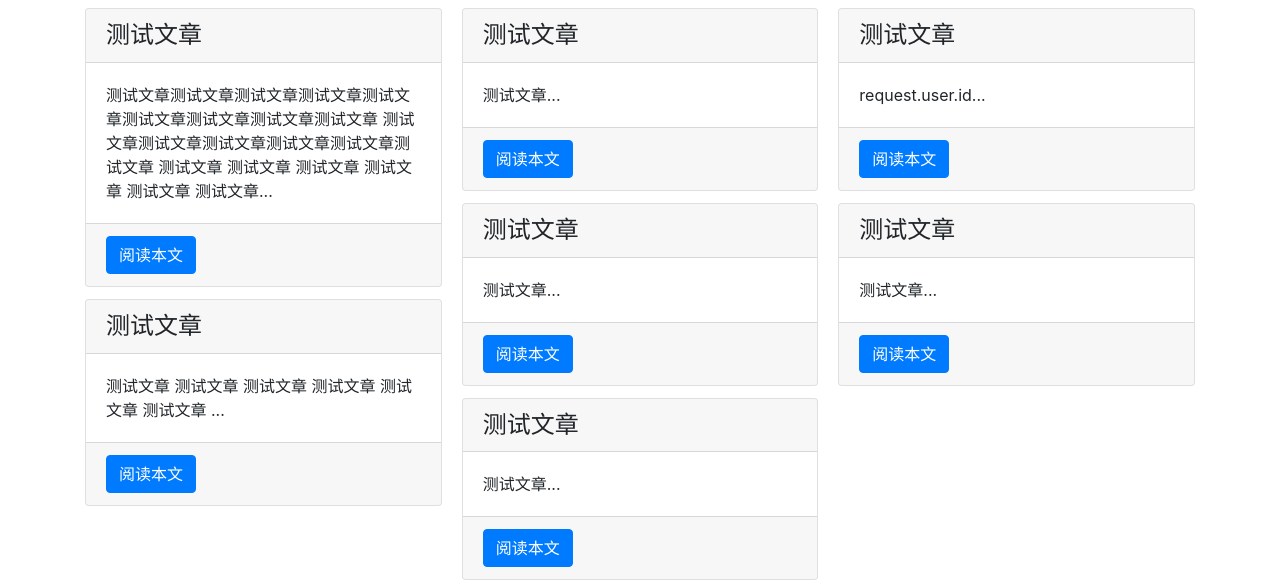
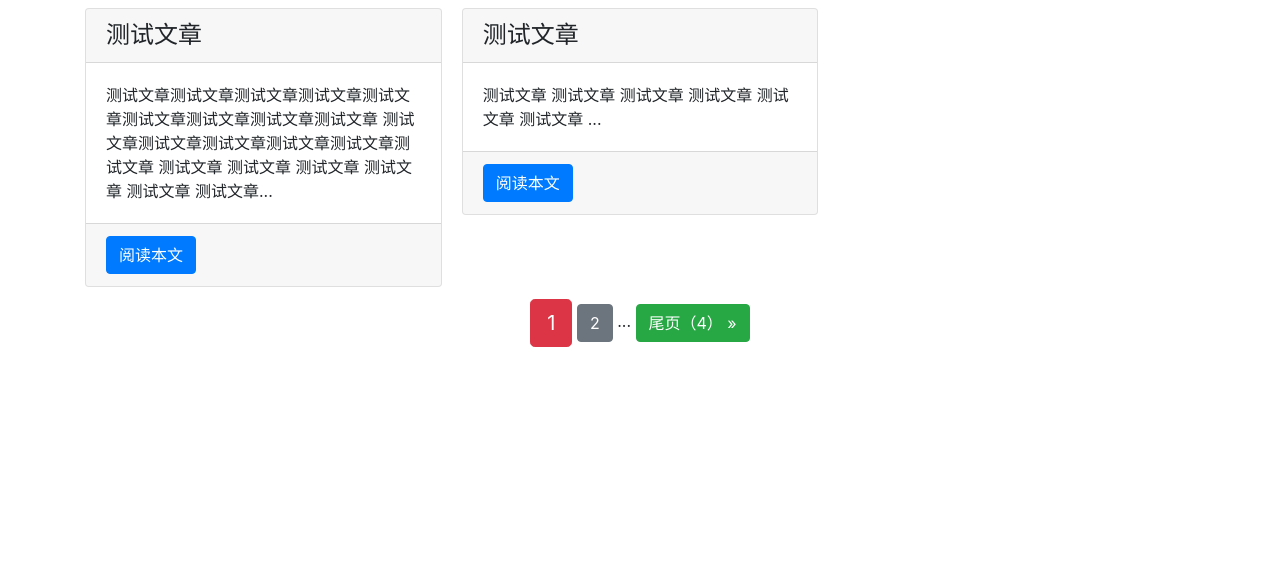
Before and after one commit to demo112/Bloging_new, a Django app: page /article/ in a window 1280 px wide. Shown: the part 56-643 px from the top of the page. Run offline with Django 3.2, Linux system fonts and the light colour scheme; data comes from the database, SQL or seed files in the repository; some libraries are stand-ins or nearby versions.

Commit message:
分页功能 基本功能完成，上传服务器，准备丰富后台功能

```diff
--- a/article/views.py
+++ b/article/views.py
@@ -10,13 +10,21 @@ from django.http import HttpResponse
 from .forms import ArticlePostForm
 # 引入User模型
 from django.contrib.auth.models import User
+from django.core.paginator import Paginator
 
 
 # Create your views here.
 def article_list(request):
     # 取出所有博客文章
-    articles = ArticlePost.objects.all()
-    # 需要传递给模板（templates）的对象
+    article_list = ArticlePost.objects.all()
+    # 每页显示 1 篇文章
+    paginator = Paginator(article_list, 2)
+    # 获取 url 中的页码
+    page = request.GET.get('page')
+    # 将导航对象相应的页码内容返回给 articles
+    articles = paginator.get_page(page)
+
+    # todo 需要传递给模板（templates）的对象
     # styles = ["bg-primary", "bg-secondary", "bg-success", "bg-danger", "bg-warning", "bg-info", "bg-dark"]
     # style = styles[random.random(len(styles))]
     context = {'articles': articles}
--- a/templates/article/list.html
+++ b/templates/article/list.html
@@ -9,15 +9,10 @@
 
 <!-- 写入 base.html 中定义的 content -->
 {% block content %}
-    <script LANGUAGE="JavaScript">
-
-        var test = ["bg-primary", "bg-secondary", "bg-success", "bg-danger", "bg-warning", "bg-info", "bg-dark"];
-        class
-        = test[Math.floor(Math.random() * test.length)];
-    </script>
-
+    <!--suppress ALL -->
     <style>
         .card-columns {
+        }
 
         @include (media-breakpoint-only(lg) {
             column-count: 4;
@@ -25,7 +20,7 @@
         @include media-breakpoint-only(xl) {
             column-count: 5;
         }
-        }
+
     </style>
     <!-- 定义放置文章标题的div容器 -->
     <div class="container">
@@ -49,4 +44,42 @@
             {% endfor %}
         </div>
     </div>
+
+    <!-- 页码导航 -->
+    <div class="pagination row">
+        <div class="m-auto">
+        <span class="step-links">
+            <!-- 如果不是第一页，则显示上翻按钮 -->
+            {% if articles.has_previous %}
+                <a href="?page=1" class="btn btn-success">
+                    &laquo; 首页
+                </a>
+                <span>...</span>
+                <a href="?page={{ articles.previous_page_number }}" class="btn btn-secondary">
+                    {{ articles.previous_page_number }}
+                </a>
+            {% endif %}
+
+            <!-- 当前页面 -->
+            <span class="current btn btn-danger btn-lg">
+                {{ articles.number }}
+            </span>
+
+            <!-- 如果不是最末页，则显示下翻按钮 -->
+            {% if articles.has_next %}
+                <a href=?page={{ articles.next_page_number }}
+                   class="btn btn-secondary"
+                >
+                    {{ articles.next_page_number }}
+                </a>
+                <span>...</span>
+                <a href=?page={{ articles.paginator.num_pages }}
+                   class="btn btn-success"
+                >
+                    尾页（{{ articles.paginator.num_pages }}） &raquo;
+                </a>
+            {% endif %}
+        </span>
+        </div>
+    </div>
 {% endblock content %}
```
